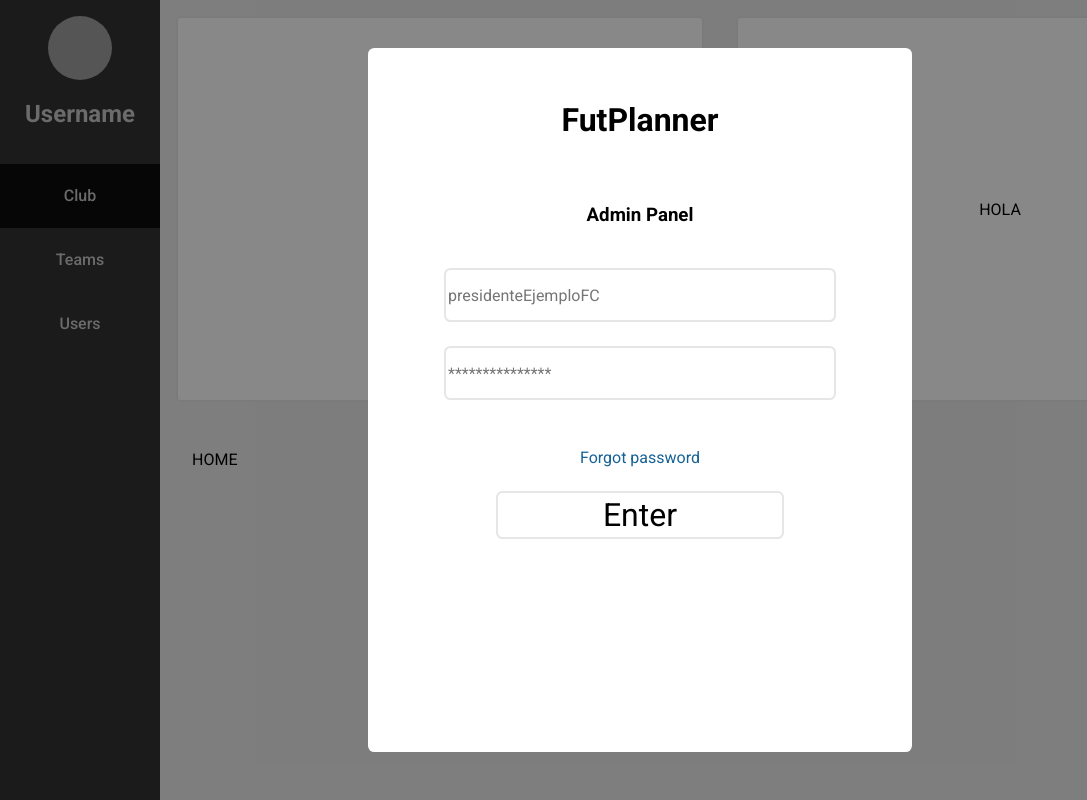
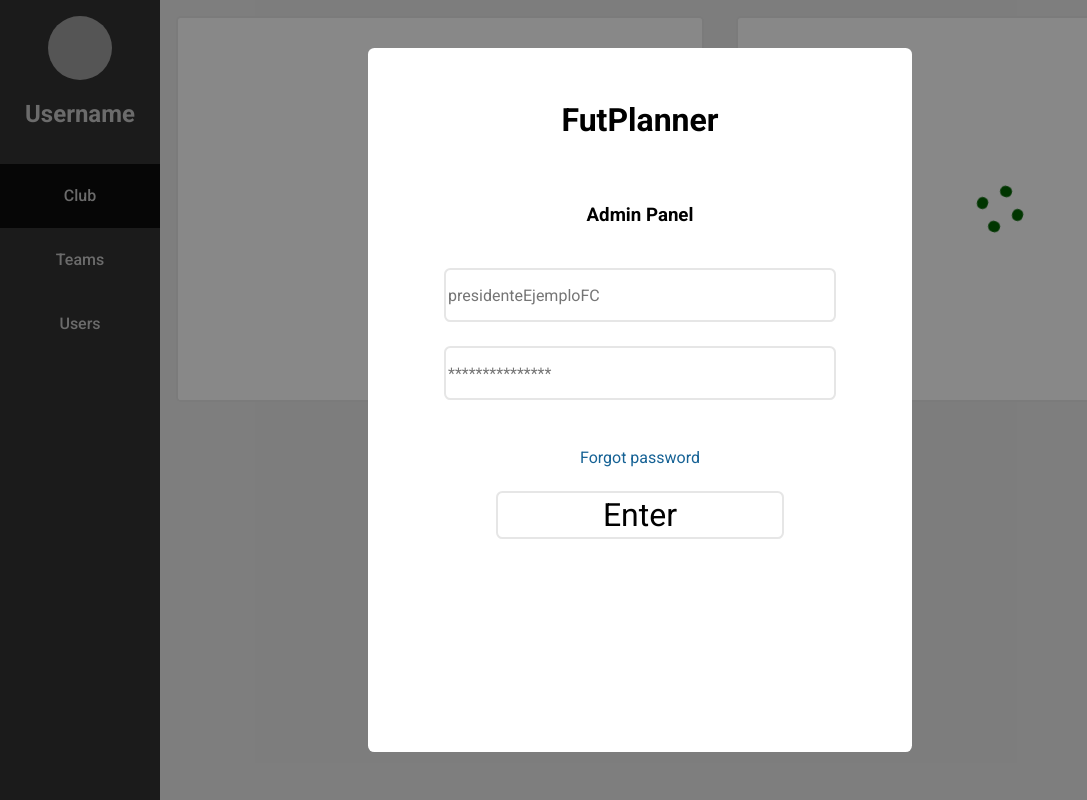
Before and after one commit to papiricoh/futPlannerAdmin, a Vue app: page / in a window 1280 px wide. Shown: the whole page, without its empty margins (0-1087 px from the left). Built offline with nearby package versions, Linux system fonts and the light colour scheme; grey boxes are pictures that could not be loaded.

Commit message:
added loading element

```diff
--- a/src/components/Club.vue
+++ b/src/components/Club.vue
@@ -1,5 +1,5 @@
 <script setup>
-
+import Loading from './loading/Loading.vue';
 </script>
 
 <script>
@@ -7,7 +7,7 @@
     name: 'Home',
     data() {
       return {
-        titulo: 'Hola, Vue!'
+        loading: true,
       }
     },
     methods: {
@@ -22,16 +22,28 @@
 <template>
   <div class="home">
     <div class="resumeComponent">
-      <div>
+      <div v-if="loading">
+        <Loading></Loading>
+      </div>
+      <div v-else>
         HOLA
       </div>
     </div>
     <div class="resumeComponent">
-      <div>
+      <div v-if="loading">
+        <Loading></Loading>
+      </div>
+      <div v-else>
         HOLA
       </div>
     </div>
-    <div class="mainBody">HOME</div>
+
+    <div v-if="loading" class="mainBody">
+        <Loading></Loading>
+    </div>
+    <div v-else>
+      HELLO
+    </div>
   </div>
 </template>
 
@@ -51,6 +63,8 @@
 .mainBody {
   grid-column: 1/3;
   padding: 1rem;
+  display: flex;
+  flex-direction: column;
 }
 .home {
   display: grid;
--- /dev/null
+++ b/src/components/loading/Loading.vue
@@ -0,0 +1,38 @@
+<template>
+    <div class="loading_container">
+        <div class="loading_component"></div>
+        <div class="loading_intermediate">
+            <div class="loading_component"></div>
+            <div class="loading_component"></div>
+        </div>
+        <div class="loading_component"></div>
+    </div>
+</template>
+
+<style scoped>
+.loading_intermediate {
+    display: flex;
+    justify-content: space-between;
+    width: 3rem;
+}
+.loading_component {
+    background-color: darkgreen;
+    height: .7rem;
+    width: .7rem;
+    border-radius: 100%;
+}
+.loading_container {
+    display: flex;
+    flex-direction: column;
+    align-items: center;
+    justify-content: space-between;
+    height: 3rem;
+    aspect-ratio: 1/1;
+    animation: loading 2s forwards infinite;
+}
+
+@keyframes loading {
+  0% { transform: rotate(0deg); }
+  100% { transform: rotate(360deg); }
+}
+</style>
```
